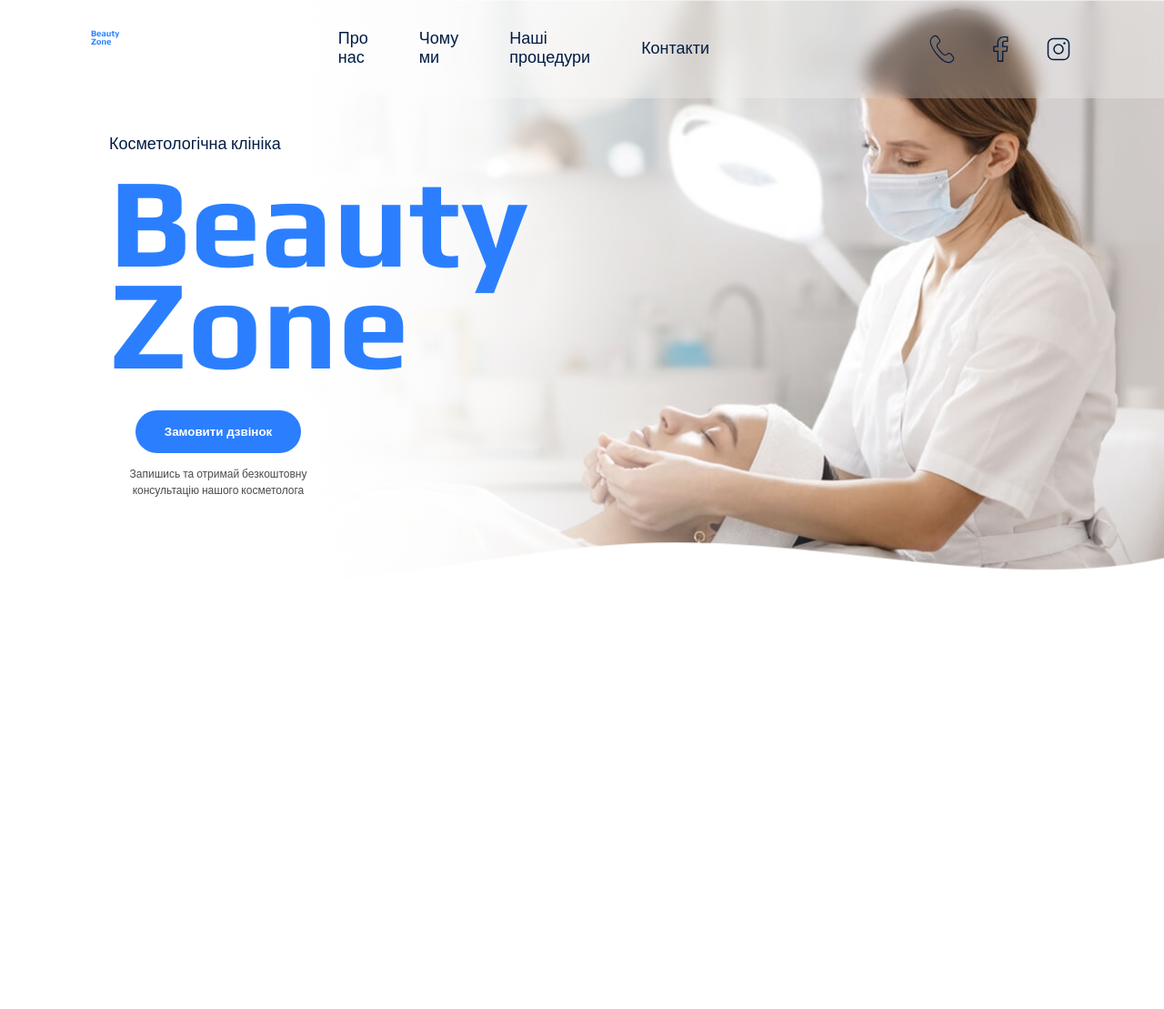
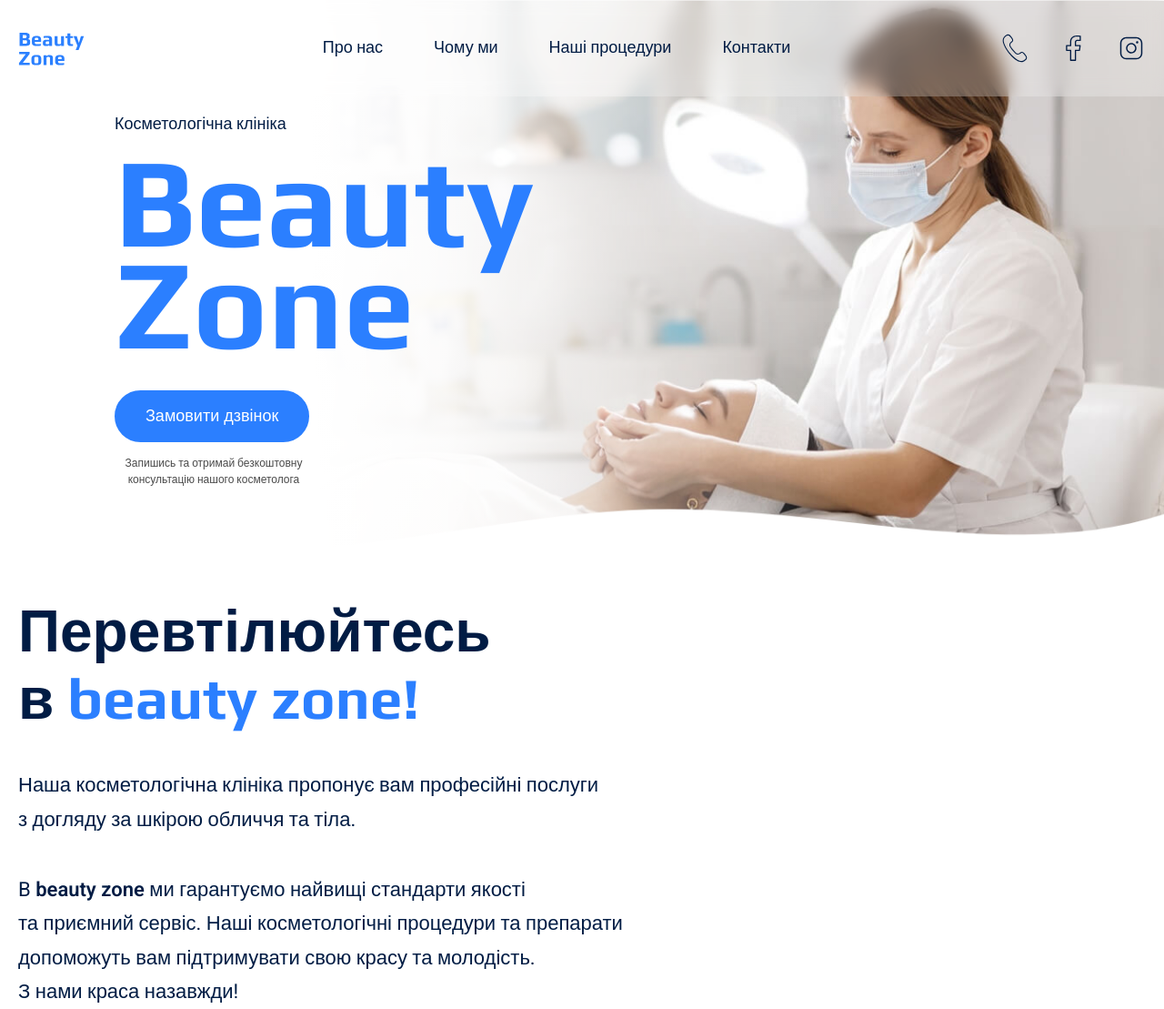
Before and after one commit to daniilkoltashov/beauty-zone, a website: page index.html in a window 1280 px wide. Shown: the whole page at 91% size. Before the commit the page ends 800 px from the top, so only its background shows below. Drawn offline with Linux system fonts and the light colour scheme.

Commit message:
Add services-section

```diff
--- a/index.html
+++ b/index.html
@@ -18,20 +18,18 @@
 </head>
 <body>
 <header class="header">
-  <div class="header__container">
+  <div class="header__container container">
     <nav class="header__nav">
-      <div class="header__logo">
       <a href="/">
         <img
           src="/images/logo.svg"
           alt="Логотип клиники"
         />
       </a>
-      </div>
       <ul class="header__menu">
         <li>
           <a
-            class="header__menu-link ac"
+            class="header__menu-link"
             href="/"
           > Про нас
           </a>
@@ -92,7 +90,6 @@
         Beauty<br />
         Zone
       </h1>
-      <div class="hero-section__button">
       <button
         class="hero-section__button-small button"
         type="button"
@@ -103,7 +100,20 @@
     </div>
     </div>
   </section>
-  <section></section>
+  <section class="services-section">
+    <div class="services-section__container container">
+      <div class="services-section__content">
+        <h2><span class="text-brand">Перевтілюйтесь<br> в</span> beauty zone!</h2>
+        <p class="services-section__content-text">Наша косметологічна клініка пропонує вам професійні послуги<br>
+          з догляду за шкірою обличчя та тіла.
+        </p>
+        <p class="services-section__content-text">B <span class="text-bold">beauty zone</span> ми гарантуємо найвищі стандарти якості<br>
+          та приємний сервіс. Наші косметологічні процедури та препарати<br> допоможуть вам підтримувати свою красу та молодість.<br>
+          З нами краса назавжди!
+        </p>
+      </div>
+    </div>
+  </section>
   <section></section>
   <section></section>
   <section></section>
--- a/styles/_globals.scss
+++ b/styles/_globals.scss
@@ -66,3 +66,12 @@ ul {
   max-width: 1240px;
   margin: 0 auto;
 }
+
+.text-brand {
+  color: var(--color-primary-midnight-blue);
+}
+
+.text-bold {
+  color: var(--color-primary-midnight-blue);
+  font-weight: 700;
+}
--- a/styles/components/_button.scss
+++ b/styles/components/_button.scss
@@ -2,15 +2,15 @@
   color: var(--color-primary-light);
   background-color: var(--color-primary-light-blue);
   padding: 16px 32px;
-  font-weight: 600;
-  border: none;
+  font-size: 18px;
+  font-weight: 400;
+  border: 2px solid var(--color-primary-light-blue);
   border-radius: 32px;
-  line-height: 1.16;
 
   &:hover {
     color: var(--color-primary-midnight-blue-blue);
     background-color: transparent;
     border: 2px solid var(--color-primary-light-blue);
-
+    cursor: pointer;
   }
 }
--- a/styles/layouts/_header.scss
+++ b/styles/layouts/_header.scss
@@ -3,26 +3,26 @@
   top: 0;
   left: 0;
   width: 100%;
+  padding: 32px 0;
   background: rgba(255, 255, 255, 0.25);
   backdrop-filter: blur(10px);
 
   &__container {
     display: flex;
     align-items: center;
-    padding: 32px 100px;
   }
 
   &__nav {
     display: flex;
+    align-items: center;
     flex-grow: 1;
+    gap: 30px;
   }
 
   &__menu {
-    margin: 0 240px;
     display: flex;
+    justify-content: center;
     flex-grow: 1;
-    justify-content: center;
-    align-items: center;
     gap: 56px;
 
     &-link {
@@ -42,7 +42,6 @@
   &__socials {
     display: flex;
     gap: 32px;
-    align-items: center;
 
     &-icon {
       fill: var(--color-primary-midnight-blue);
--- a/styles/layouts/_hero-section.scss
+++ b/styles/layouts/_hero-section.scss
@@ -1,50 +1,37 @@
 .hero-section {
-  height: 700px;
+  height: 657px;
   max-height: 100%;
-  background-image:
-    linear-gradient(
+  background-image: linear-gradient(
       94.33deg,
       rgba(255, 255, 255, 1) 10%,
       rgba(255, 255, 255, 0.85) 26%,
       rgba(255, 255, 255, 0.19) 53%,
       rgba(255, 255, 255, 0) 74%
-    ),
-    url(/images/hero-background.png);
+  ),
+  url(/images/hero-background.png);
   background-repeat: no-repeat;
   background-position: center top;
   background-size: cover;
 
   &__container {
-    padding: 128px 100px;
+    padding: 122px 106px;
   }
 
   &__text-large {
     color: var(--color-primary-midnight-blue);
-    padding: 16px 0;
+    padding-bottom: 16px;
     font-size: 18px;
-  }
-
-  &__text-small {
-    color: var(--color-secondary-dark-gray);
-    padding: 14px 0;
-    font-size: 12px;
-    text-align: center;
-
   }
 
   &__title {
     padding-bottom: 40px;
   }
 
-  &__button {
-    width: 240px;
-
-    &-small {
-      display: block;
-      margin: 0 auto;
-    }
+  &__text-small {
+    width: 218px;
+    color: var(--color-secondary-dark-gray);
+    padding-top: 14px;
+    font-size: 12px;
+    text-align: center;
   }
-
-
-
 }
--- /dev/null
+++ b/styles/layouts/_services-section.scss
@@ -0,0 +1,17 @@
+.services-section {
+
+  &__content {
+    width: 710px;
+    max-width: 100%;
+    display: flex;
+    flex-direction: column;
+    gap: 40px;
+
+    &-text {
+      color: var(--color-primary-midnight-blue);
+      font-size: 22px;
+      font-weight: 400;
+      line-height: 1.7;
+    }
+  }
+}
--- a/styles/main.scss
+++ b/styles/main.scss
@@ -10,3 +10,4 @@
 
 @use 'layouts/header';
 @use 'layouts/hero-section';
+@use 'layouts/services-section';
```
Also changed, not shown: styles/main.css, 1 other file. Lines whose indentation alone changed are shown as unchanged.
